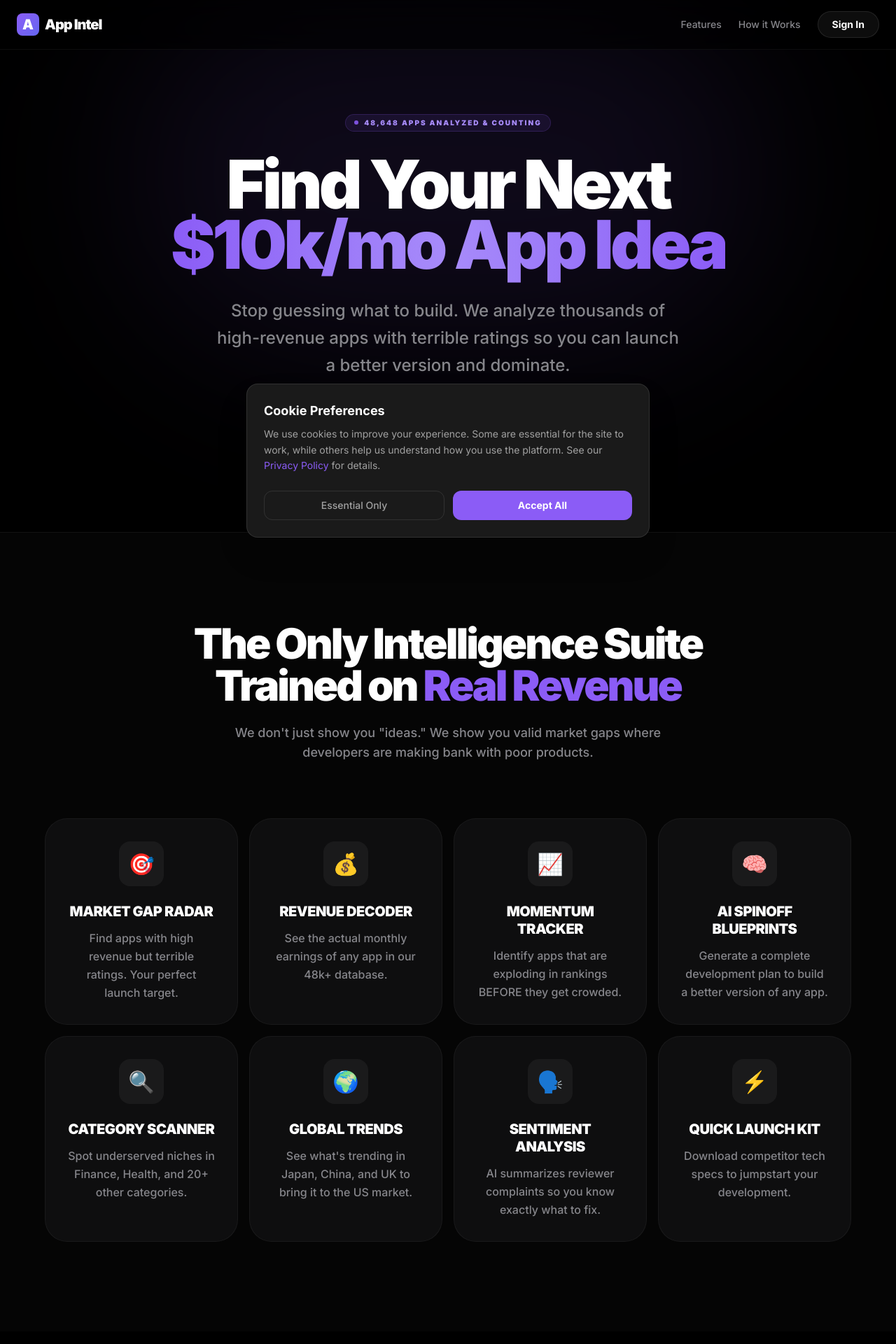
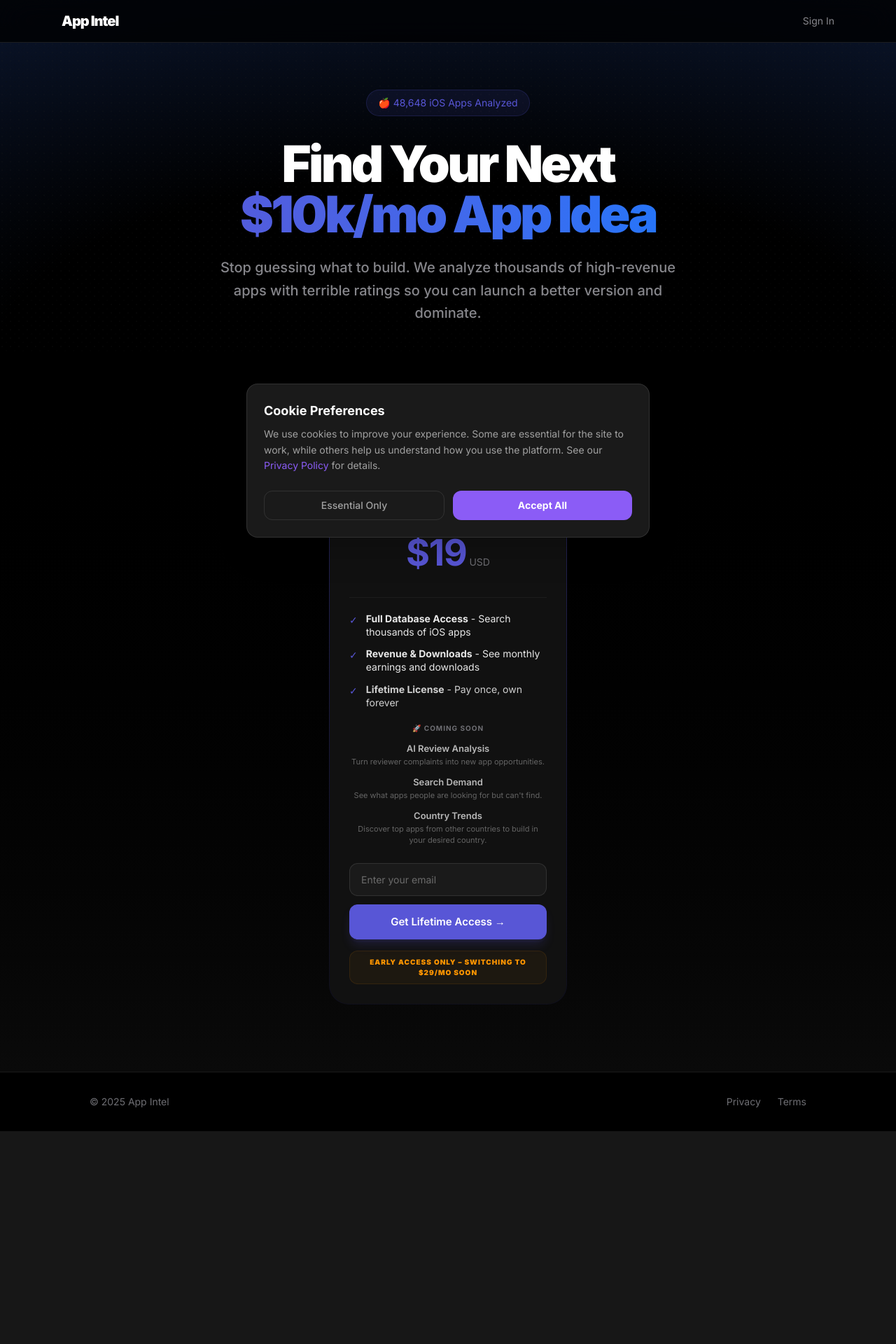
Before and after one commit to pk4PF/appintel, a Next.js app: page / in a window 1280 px wide. Shown: the top 1920 px of the page at 70% size. After the commit the page ends 1616 px from the top, so only its background shows below. Built offline with nearby package versions, Linux system fonts and the light colour scheme.

Commit message:
revert: simplify landing page, keep new headline and value prop

```diff
--- a/src/app/(marketing)/page.tsx
+++ b/src/app/(marketing)/page.tsx
@@ -3,7 +3,6 @@
 import { useState, useEffect } from 'react';
 import Link from 'next/link';
 import { CookieManager } from '@/lib/cookies';
-import { FeatureBlock, SuccessStep } from '@/app/components/MarketingBlocks';
 
 export default function LandingPage() {
     const [email, setEmail] = useState('');
@@ -51,241 +50,159 @@
     };
 
     return (
-        <div className="min-h-screen bg-black text-white selection:bg-[#8b5cf6]/30">
+        <div className="min-h-screen bg-black text-white">
             {/* Navigation */}
-            <nav className="fixed top-0 left-0 right-0 z-50 bg-black/60 backdrop-blur-xl border-b border-white/5">
-                <div className="max-w-7xl mx-auto px-6 py-4 flex items-center justify-between">
-                    <div className="flex items-center gap-2">
-                        <div className="w-8 h-8 bg-gradient-to-br from-[#8b5cf6] to-[#6366f1] rounded-lg flex items-center justify-center font-black text-white text-xl">A</div>
-                        <span className="text-xl font-black tracking-tighter">App Intel</span>
-                    </div>
-                    <div className="flex items-center gap-6">
-                        <Link href="#features" className="text-sm font-medium text-[#86868b] hover:text-white transition-colors">Features</Link>
-                        <Link href="#how-it-works" className="text-sm font-medium text-[#86868b] hover:text-white transition-colors">How it Works</Link>
-                        <Link href="/login" className="px-5 py-2 bg-white/5 hover:bg-white/10 border border-white/10 rounded-full text-sm font-bold transition-all">
+            <nav className="fixed top-0 left-0 right-0 z-50 bg-black/80 backdrop-blur-xl border-b border-white/10">
+                <div className="max-w-6xl mx-auto px-6 py-4 flex items-center justify-between">
+                    <span className="text-xl font-black tracking-tighter">App Intel</span>
+                    <div className="flex items-center gap-4">
+                        <Link href="/login" className="text-sm text-[#86868b] hover:text-white transition-colors">
                             Sign In
                         </Link>
                     </div>
                 </div>
             </nav>
 
-            {/* Hero Section */}
-            <section className="pt-40 pb-20 px-6 relative overflow-hidden">
-                {/* Background Atmosphere */}
-                <div className="absolute top-0 left-1/2 -translate-x-1/2 w-full max-w-4xl h-[500px] bg-[#8b5cf6]/10 blur-[120px] rounded-full pointer-events-none" />
-
-                <div className="max-w-5xl mx-auto text-center relative z-10">
-                    <div className="inline-flex items-center gap-2 px-3 py-1 bg-[#8b5cf6]/10 border border-[#8b5cf6]/20 rounded-full mb-8 animate-fade-in">
-                        <span className="w-1.5 h-1.5 rounded-full bg-[#8b5cf6] animate-pulse" />
-                        <span className="text-[10px] font-black text-[#a78bfa] uppercase tracking-[0.2em]">48,648 Apps Analyzed & Counting</span>
+            {/* Hero - with Dark Horizon Glow pattern */}
+            <section className="pt-32 pb-0 px-6 relative overflow-hidden">
+                {/* Dark Horizon Glow Background */}
+                <div
+                    className="absolute inset-0 z-0"
+                    style={{
+                        background: "radial-gradient(125% 125% at 50% 100%, #000000 40%, #0d1a36 100%)",
+                    }}
+                />
+                {/* Subtle Dot Matrix Overlay */}
+                <div
+                    className="absolute inset-0 z-0 opacity-30"
+                    style={{
+                        backgroundColor: 'transparent',
+                        backgroundImage: `
+                            radial-gradient(circle at 25% 25%, #222222 0.5px, transparent 1px),
+                            radial-gradient(circle at 75% 75%, #111111 0.5px, transparent 1px)
+                        `,
+                        backgroundSize: '12px 12px',
+                    }}
+                />
+                <div className="max-w-4xl mx-auto text-center relative z-10">
+                    <div className="inline-flex items-center gap-2 px-4 py-2 bg-[#5856d6]/10 border border-[#5856d6]/20 rounded-full mb-8">
+                        <span className="text-sm text-[#5856d6]">🍎 48,648 iOS Apps Analyzed</span>
                     </div>
 
-                    <h1 className="text-6xl md:text-8xl font-black tracking-tighter mb-8 leading-[0.9]">
-                        Find Your Next <br />
-                        <span className="bg-gradient-to-r from-[#8b5cf6] via-[#a78bfa] to-[#8b5cf6] bg-clip-text text-transparent">
+                    <h1 className="text-5xl md:text-7xl font-black tracking-tighter mb-6">
+                        Find Your Next
+                        <span className="block bg-gradient-to-r from-[#5856d6] to-[#007AFF] bg-clip-text text-transparent">
                             $10k/mo App Idea
                         </span>
                     </h1>
 
-                    <p className="text-xl md:text-2xl text-[#86868b] max-w-2xl mx-auto mb-12 font-medium leading-relaxed">
+                    <p className="text-xl text-[#86868b] max-w-2xl mx-auto mb-10 font-medium leading-relaxed">
                         Stop guessing what to build. We analyze thousands of high-revenue apps with terrible ratings so you can launch a better version and dominate.
                     </p>
 
-                    <div className="flex flex-col items-center gap-4">
-                        <Link
-                            href="#pricing"
-                            className="px-8 py-4 bg-[#8b5cf6] hover:bg-[#7c3aed] text-white text-lg font-black rounded-2xl transition-all shadow-xl shadow-[#8b5cf6]/20 flex items-center gap-2 group hover:scale-105"
-                        >
-                            Get Lifetime Access
-                            <svg className="w-5 h-5 group-hover:translate-x-1 transition-transform" fill="none" stroke="currentColor" viewBox="0 0 24 24">
-                                <path strokeLinecap="round" strokeLinejoin="round" strokeWidth={3} d="M13 7l5 5m0 0l-5 5m5-5H6" />
-                            </svg>
-                        </Link>
-                        <p className="text-[10px] font-black text-[#ff9500] uppercase tracking-widest">
-                            Early Access Special: $19 (Save 90%)
-                        </p>
-                    </div>
+
                 </div>
             </section>
 
-            {/* Feature Grid - "The Intelligence Suite" */}
-            <section id="features" className="py-32 px-6 border-t border-white/5 bg-[#050505]">
-                <div className="max-w-6xl mx-auto">
-                    <div className="text-center mb-20">
-                        <h2 className="text-4xl md:text-6xl font-black tracking-tighter mb-6">
-                            The Only Intelligence Suite <br />
-                            Trained on <span className="text-[#8b5cf6]">Real Revenue</span>
-                        </h2>
-                        <p className="text-[#86868b] text-lg font-medium max-w-2xl mx-auto">
-                            We don't just show you "ideas." We show you valid market gaps where developers are making bank with poor products.
-                        </p>
+
+
+            {/* Pricing */}
+            <section id="pricing" className="pt-12 pb-24 px-6 bg-gradient-to-b from-black to-[#0a0a0a]">
+                <div className="max-w-4xl mx-auto text-center">
+                    <div className="inline-flex items-center gap-2 px-3 py-1.5 bg-[#5856d6]/10 border border-[#5856d6]/20 rounded-full mb-5">
+                        <span className="text-xs font-medium text-[#5856d6]">🔥 Limited Launch Offer</span>
                     </div>
+                    <h2 className="text-4xl font-bold mb-3 tracking-tight">Lifetime Access</h2>
+                    <p className="text-[#86868b] text-lg">One payment. Forever yours.</p>
 
-                    <div className="grid grid-cols-1 md:grid-cols-2 lg:grid-cols-4 gap-4">
-                        <FeatureBlock
-                            icon="🎯"
-                            title="Market Gap Radar"
-                            description="Find apps with high revenue but terrible ratings. Your perfect launch target."
-                        />
-                        <FeatureBlock
-                            icon="💰"
-                            title="Revenue Decoder"
-                            description="See the actual monthly earnings of any app in our 48k+ database."
-                        />
-                        <FeatureBlock
-                            icon="📈"
-                            title="Momentum Tracker"
-                            description="Identify apps that are exploding in rankings BEFORE they get crowded."
-                        />
-                        <FeatureBlock
-                            icon="🧠"
-                            title="AI Spinoff Blueprints"
-                            description="Generate a complete development plan to build a better version of any app."
-                        />
-                        <FeatureBlock
-                            icon="🔍"
-                            title="Category Scanner"
-                            description="Spot underserved niches in Finance, Health, and 20+ other categories."
-                            accentColor="#34c759"
-                        />
-                        <FeatureBlock
-                            icon="🌍"
-                            title="Global Trends"
-                            description="See what's trending in Japan, China, and UK to bring it to the US market."
-                            accentColor="#007aff"
-                        />
-                        <FeatureBlock
-                            icon="🗣️"
-                            title="Sentiment Analysis"
-                            description="AI summarizes reviewer complaints so you know exactly what to fix."
-                            accentColor="#ff9500"
-                        />
-                        <FeatureBlock
-                            icon="⚡"
-                            title="Quick Launch Kit"
-                            description="Download competitor tech specs to jumpstart your development."
-                            accentColor="#ff2d55"
-                        />
-                    </div>
-                </div>
-            </section>
-
-            {/* How it Works */}
-            <section id="how-it-works" className="py-32 px-6">
-                <div className="max-w-5xl mx-auto bg-[#1c1c1e]/40 border border-white/5 rounded-[48px] p-12 md:p-20 relative overflow-hidden">
-                    <div className="absolute top-0 right-0 w-64 h-64 bg-[#8b5cf6]/5 blur-[80px] rounded-full" />
-
-                    <div className="text-center mb-16">
-                        <h2 className="text-3xl md:text-5xl font-black tracking-tighter mb-4 uppercase">How App Intel Works</h2>
-                        <p className="text-[#86868b] font-medium">From curiosity to profitable app in 3 simple steps.</p>
-                    </div>
-
-                    <div className="grid grid-cols-1 md:grid-cols-3 gap-12 relative">
-                        {/* Decorative Connectors (Desktop Only) */}
-                        <div className="hidden md:block absolute top-5 left-[33%] right-[33%] h-px bg-white/10" />
-
-                        <SuccessStep
-                            number="01"
-                            title="Scan the Radar"
-                            description="Use the explorer to find apps with high 'Intel Scores' (High Momentum + High Revenue)."
-                        />
-                        <SuccessStep
-                            number="02"
-                            title="Analyze the Gap"
-                            description="Look at user complaints to see why people hate the current top apps."
-                        />
-                        <SuccessStep
-                            number="03"
-                            title="Build the Spinoff"
-                            description="Launch a version that fixes those problems and capture the market share."
-                        />
-                    </div>
-                </div>
-            </section>
-
-            {/* Pricing / Final CTA */}
-            <section id="pricing" className="py-32 px-6 bg-gradient-to-b from-black to-[#0a0a0a]">
-                <div className="max-w-4xl mx-auto text-center">
-                    <div className="inline-flex items-center gap-2 px-3 py-1.5 bg-[#ff9500]/10 border border-[#ff9500]/20 rounded-full mb-8">
-                        <span className="text-xs font-black text-[#ff9500] uppercase tracking-widest">Founder Special: 90% Off</span>
-                    </div>
-
-                    <h2 className="text-5xl md:text-7xl font-black tracking-tighter mb-8 leading-tight">
-                        Own the Market. <br />
-                        Pay <span className="text-[#8b5cf6]">Once</span>.
-                    </h2>
-
-                    <div className="max-w-sm mx-auto p-1 rounded-[40px] bg-gradient-to-br from-[#8b5cf6] via-[#a78bfa] to-[#6366f1] shadow-2xl shadow-[#8b5cf6]/20">
-                        <div className="bg-[#111] p-10 rounded-[38px] text-left">
-                            <div className="flex items-baseline gap-2 mb-8">
-                                <span className="text-6xl font-black text-white">$19</span>
-                                <span className="text-[#6e6e73] font-bold">LIFETIME</span>
-                                <span className="ml-auto text-[#6e6e73] line-through text-sm font-bold">$149</span>
+                    <div className="max-w-[340px] mx-auto mt-10 p-[1px] rounded-[28px] bg-gradient-to-b from-[#5856d6]/40 to-[#5856d6]/10">
+                        <div className="p-7 bg-[#111] rounded-[27px]">
+                            {/* Price */}
+                            <div className="text-center mb-6">
+                                <div className="flex items-baseline justify-center gap-1">
+                                    <span className="text-[52px] font-bold text-[#5856d6] tracking-tight">$19</span>
+                                    <span className="text-[#6e6e73] text-sm">USD</span>
+                                </div>
                             </div>
 
-                            <ul className="space-y-4 mb-10">
-                                {[
-                                    'Full Database Access (48k+ Apps)',
-                                    'Revenue & Download Estimates',
-                                    'AI Market Spinoff Blueprints',
-                                    'Country-specific Trend Radar',
-                                    'Future Updates Included (Free)',
-                                    'Priority Support'
-                                ].map((item, i) => (
-                                    <li key={i} className="flex items-center gap-3 text-white/90 font-medium">
-                                        <div className="w-5 h-5 rounded-full bg-[#8b5cf6]/20 flex items-center justify-center shrink-0">
-                                            <svg className="w-3 h-3 text-[#8b5cf6]" fill="none" stroke="currentColor" viewBox="0 0 24 24">
-                                                <path strokeLinecap="round" strokeLinejoin="round" strokeWidth={4} d="M5 13l4 4L19 7" />
-                                            </svg>
-                                        </div>
-                                        {item}
-                                    </li>
-                                ))}
+                            {/* Divider */}
+                            <div className="h-px bg-white/5 mb-5" />
+
+                            {/* Features */}
+                            <ul className="space-y-3 mb-5 text-left">
+                                <li className="flex items-start gap-3 text-[14px] text-white/90">
+                                    <span className="text-[#5856d6] text-sm shrink-0 mt-0.5">✓</span>
+                                    <span className="leading-snug"><strong>Full Database Access</strong> - Search thousands of iOS apps</span>
+                                </li>
+                                <li className="flex items-start gap-3 text-[14px] text-white/90">
+                                    <span className="text-[#5856d6] text-sm shrink-0 mt-0.5">✓</span>
+                                    <span className="leading-snug"><strong>Revenue & Downloads</strong> - See monthly earnings and downloads</span>
+                                </li>
+                                <li className="flex items-start gap-3 text-[14px] text-white/80">
+                                    <span className="text-[#5856d6] text-sm shrink-0 mt-0.5">✓</span>
+                                    <span className="leading-snug"><strong>Lifetime License</strong> - Pay once, own forever</span>
+                                </li>
                             </ul>
 
-                            <form onSubmit={handleCheckout} className="space-y-4">
+                            {/* Coming Soon */}
+                            <div className="mb-6">
+                                <p className="text-[10px] uppercase tracking-widest text-[#6e6e73] mb-3 font-bold">🚀 Coming Soon</p>
+                                <div className="space-y-3">
+                                    <div>
+                                        <p className="text-[13px] font-semibold text-white/70">AI Review Analysis</p>
+                                        <p className="text-[11px] text-white/35">Turn reviewer complaints into new app opportunities.</p>
+                                    </div>
+                                    <div>
+                                        <p className="text-[13px] font-semibold text-white/70">Search Demand</p>
+                                        <p className="text-[11px] text-white/35">See what apps people are looking for but can&apos;t find.</p>
+                                    </div>
+                                    <div>
+                                        <p className="text-[13px] font-semibold text-white/70">Country Trends</p>
+                                        <p className="text-[11px] text-white/35">Discover top apps from other countries to build in your desired country.</p>
+                                    </div>
+                                </div>
+                            </div>
+
+                            {/* Email + CTA Form */}
+                            <form onSubmit={handleCheckout} className="space-y-3">
+                                {error && (
+                                    <p className="text-xs text-[#ff453a] text-center">{error}</p>
+                                )}
                                 <input
                                     type="email"
                                     value={email}
                                     onChange={(e) => setEmail(e.target.value)}
-                                    placeholder="your-email@example.com"
+                                    placeholder="Enter your email"
                                     required
-                                    className="w-full px-6 py-4 bg-[#1a1a1a] border border-white/10 rounded-2xl text-white placeholder-[#48484a] focus:outline-none focus:border-[#8b5cf6] transition-all font-medium"
+                                    className="w-full px-4 py-3 bg-[#1a1a1a] border border-white/10 rounded-xl text-white placeholder-[#6e6e73] focus:outline-none focus:border-[#5856d6] transition-colors text-[14px]"
                                 />
                                 <button
                                     type="submit"
                                     disabled={isLoading}
-                                    className="w-full py-4 bg-[#8b5cf6] hover:bg-[#7c3aed] disabled:opacity-50 text-white font-black rounded-2xl transition-all shadow-xl shadow-[#8b5cf6]/20 uppercase tracking-widest"
+                                    className="block w-full py-3.5 bg-[#5856d6] hover:bg-[#6967e0] disabled:opacity-50 text-white font-semibold rounded-xl transition-all text-[15px] shadow-lg shadow-[#5856d6]/20"
                                 >
-                                    {isLoading ? 'Loading...' : 'Get Instant Access →'}
+                                    {isLoading ? 'Redirecting to checkout...' : 'Get Lifetime Access →'}
                                 </button>
-                                {error && <p className="text-xs text-[#ff453a] text-center font-bold uppercase">{error}</p>}
                             </form>
 
-                            <p className="mt-6 text-center text-[10px] text-[#48484a] font-bold uppercase tracking-widest">
-                                Limited to the first 100 users.
-                            </p>
+                            {/* Urgency */}
+                            <div className="mt-4 text-center text-[10px] font-black text-[#ff9500] uppercase tracking-widest bg-[#ff9500]/5 py-2 px-3 rounded-xl border border-[#ff9500]/10">
+                                Early Access Only – Switching to $29/mo soon
+                            </div>
                         </div>
                     </div>
                 </div>
             </section>
 
+
+
             {/* Footer */}
-            <footer className="py-20 px-6 border-t border-white/5">
-                <div className="max-w-6xl mx-auto flex flex-col md:flex-row items-center justify-between gap-8">
-                    <div className="flex items-center gap-2">
-                        <div className="w-6 h-6 bg-white/10 rounded flex items-center justify-center font-black text-xs">AI</div>
-                        <span className="font-black tracking-tighter uppercase">App Intel</span>
-                    </div>
-
-                    <div className="flex gap-12 font-bold text-xs uppercase tracking-widest text-[#48484a]">
+            <footer className="py-8 px-6 border-t border-white/10">
+                <div className="max-w-5xl mx-auto flex items-center justify-between text-sm text-[#6e6e73]">
+                    <span>© 2025 App Intel</span>
+                    <div className="flex gap-6">
                         <Link href="/privacy-policy" className="hover:text-white transition-colors">Privacy</Link>
                         <Link href="/terms-of-service" className="hover:text-white transition-colors">Terms</Link>
-                        <a href="mailto:paolosoftware13@gmail.com" className="hover:text-white transition-colors">Support</a>
-                    </div>
-
-                    <div className="text-[10px] text-[#48484a] font-bold uppercase tracking-widest">
-                        © 2025 – Built for Indie Hackers
                     </div>
                 </div>
             </footer>
```
